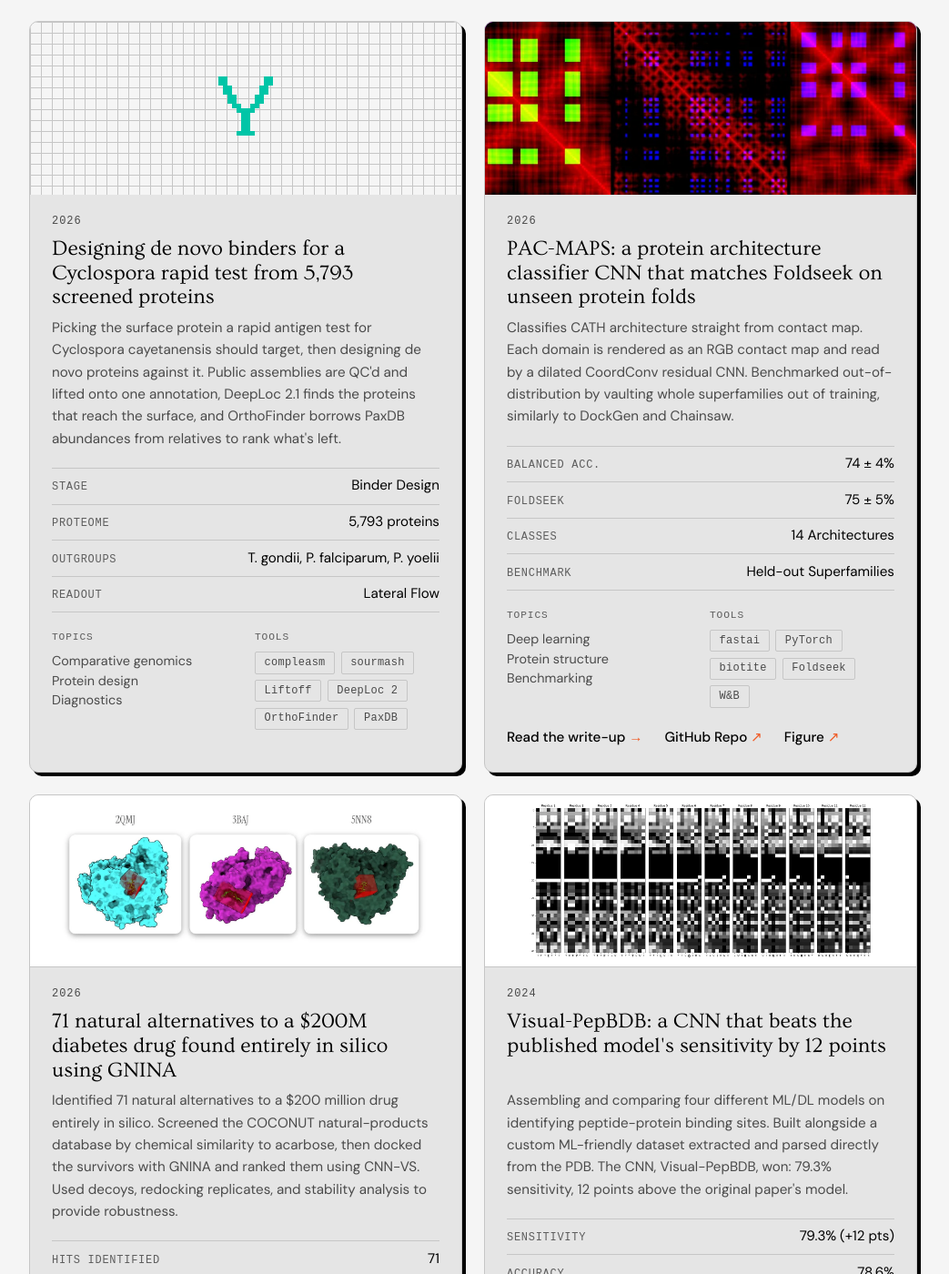
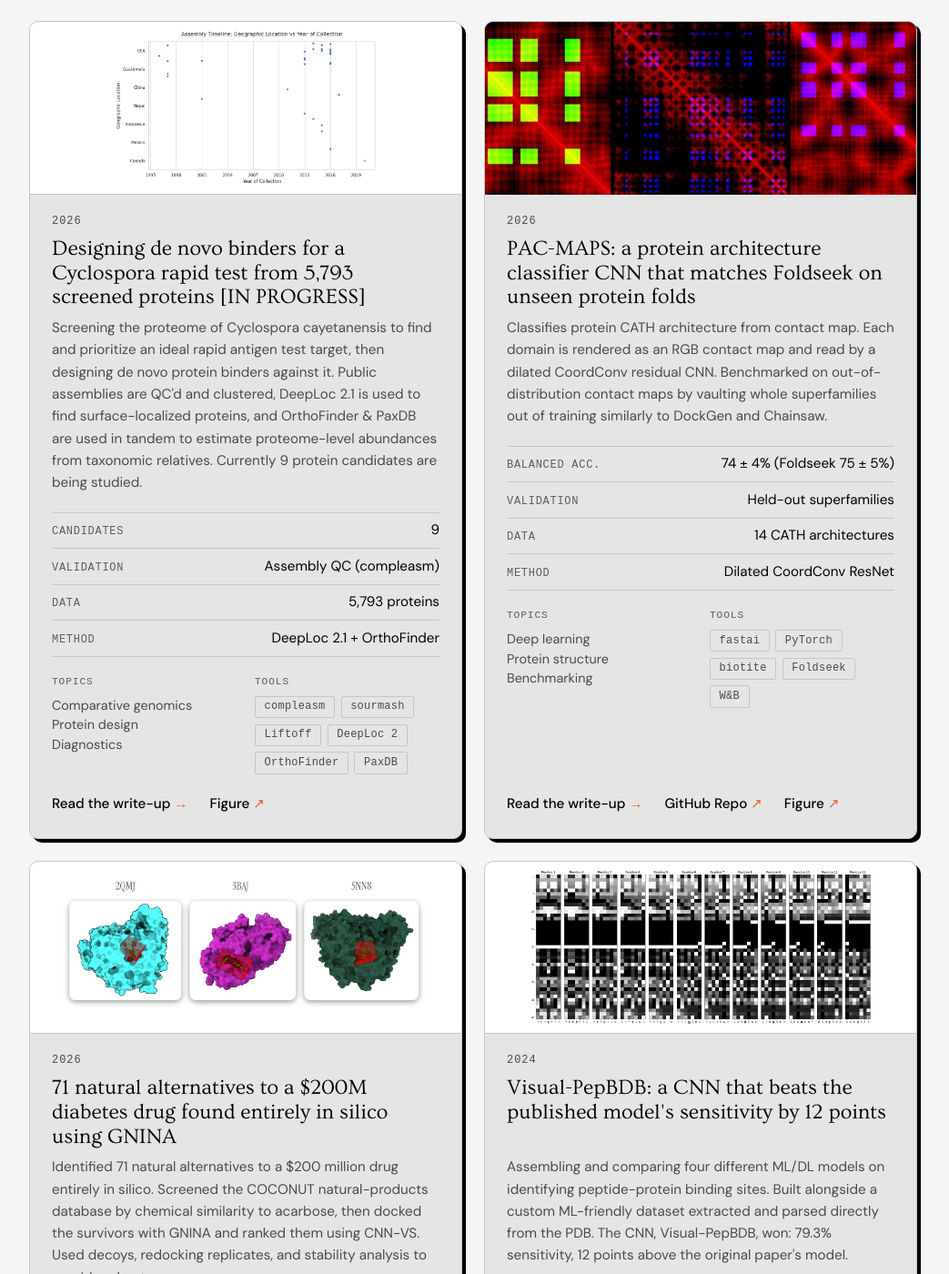
Before and after one commit to MurtoHilali/murtohilali.github.io, a Jekyll site: the page built from lab.html, in a window 1280 px wide and 1400 px high, scrolled down 443 px. Shown: the whole window at 91% size, without its empty margins (120-1163 px from the left). Built offline with Jekyll 4.4.1, drawn with Linux system fonts in a browser that asks for light colours; some web fonts are replaced; some of the changed text lies outside the part shown.

Commit message:
Give project specs fixed slots per track, and link the Cyclospora write-up
Murto's edits: specs now follow a fixed order per track (research takes
<metric>, Validation, Data, Method; tools Input, Method, Output; side
Status, Build, Core), with the schema at the top of the file describing
the slots and the value conventions. Two Validation values are still
TODO.

Alongside that, the Cyclospora project now points at the new write-up and
carries the figure its TODO was waiting on: the assembly timeline as the
card image, the DeepLoc extracellular histogram as the Lab figure.

Co-Authored-By: Claude Opus 5 <noreply@anthropic.com>

```diff
--- a/_data/projects.yml
+++ b/_data/projects.yml
@@ -20,7 +20,17 @@
 #                   there is no `result`
 #   details         the Lab's expanded paragraph
 #   stack           list of tools, shown as chips
-#   specs           ordered list of { label, value }; cards show the first three
+#   specs           ordered list of { label, value }; cards show the first three,
+#                   the Lab shows all. Each track has fixed slots, in this order:
+#                     research  <metric> | Validation | Data | Method
+#                     tools     Input | Method | Output
+#                     side      Status | Build | Core
+#                   Only the first research label changes: it is the metric name.
+#                   Values: sentence case except proper nouns; units go in the
+#                   value; comparisons as "(+12 pts vs. published)"; ± only where
+#                   measured. The first research value must agree with
+#                   result.metric. No "Stage" or tool lists here: status and
+#                   stack already show them. Check with scripts/check_specs.py
 #   links           { label, url } for external links, or { label, post: <slug> }
 #                   for a post on this site
 #   post            slug of the main write-up, if there is one. Rendered first,
@@ -40,7 +50,7 @@
 
 - id: cyclospora-rat
   title: Cyclospora RAT Binders
-  headline: "Designing de novo binders for a Cyclospora rapid test from 5,793 screened proteins"
+  headline: "Designing de novo binders for a Cyclospora rapid test from 5,793 screened proteins [IN PROGRESS]"
   date: "2026-10"
   status: active
   track: research
@@ -50,26 +60,32 @@
   featured_order: 1
   summary: Designing protein biosensors for a Cyclospora rapid antigen test.
   result:
-    metric: 5,793 proteins screened
-    note: for surface exposure, then ranked by abundance borrowed from relatives
+    metric: 9 candidates
+    note: from 5,793 proteins screened for surface exposure and ranked by abundance borrowed from relatives; binder design next
   details: >-
-    Picking the surface protein a rapid antigen test for Cyclospora
-    cayetanensis should target, then designing de novo proteins against it.
-    Public assemblies are QC'd and lifted onto one annotation, DeepLoc 2.1
-    finds the proteins that reach the surface, and OrthoFinder borrows PaxDB
-    abundances from relatives to rank what's left.
+    Screening the proteome of Cyclospora cayetanensis to find and prioritize an ideal rapid antigen
+    test target, then designing de novo protein binders against it. Public assemblies are QC'd
+    and clustered, DeepLoc 2.1 is used to find surface-localized proteins, and OrthoFinder & PaxDB
+    are used in tandem to estimate proteome-level abundances from taxonomic relatives. Currently 9
+    protein candidates are being studied.
   stack: [compleasm, sourmash, Liftoff, DeepLoc 2, OrthoFinder, PaxDB]
   specs:
-    - { label: Stage, value: Binder Design }
-    - { label: Proteome, value: "5,793 proteins" }
-    - { label: Outgroups, value: "T. gondii, P. falciparum, P. yoelii" }
-    - { label: Readout, value: Lateral Flow }
+    - { label: Candidates, value: "9" }
+    - { label: Validation, value: Assembly QC (compleasm) }
+    - { label: Data, value: "5,793 proteins" }
+    - { label: Method, value: DeepLoc 2.1 + OrthoFinder }
   links: []
-  post: null
-  thumb: null
-  thumb_alt: null
-  figure: null       # TODO(murto): a figure once there are results to show
-  figure_alt: null
+  post: cyclospora-rat-binders
+  thumb: /img/projects/cyclospora-assembly-timeline.webp
+  thumb_alt: "Scatter plot of Cyclospora cayetanensis assemblies by collection year and country, from 1995 to 2020"
+  thumb_width: 984
+  thumb_height: 584
+  thumb_fit: contain
+  figure: /img/articles/cyclospora-rat-binders/extracellular-predictions.webp
+  figure_alt: "Histogram of DeepLoc 2.1 extracellular scores for the proteome, falling steeply from zero, with a dashed threshold line at 0.7"
+  figure_width: 580
+  figure_height: 455
+  figure_caption: DeepLoc 2.1 extracellular scores
   color: "#00c5a7"
   ascii: scan
   icon: antibody
@@ -89,16 +105,16 @@
     metric: 74% balanced accuracy
     note: across 14 CATH architectures on held-out superfamilies, level with Foldseek
   details: >-
-    Classifies CATH architecture straight from contact map. Each domain is
+    Classifies protein CATH architecture from contact map. Each domain is
     rendered as an RGB contact map and read by a dilated CoordConv residual CNN.
-    Benchmarked out-of-distribution by vaulting whole superfamilies out of training,
-    similarly to DockGen and Chainsaw.
+    Benchmarked on out-of-distribution contact maps by vaulting whole superfamilies
+    out of training similarly to DockGen and Chainsaw.
   stack: [fastai, PyTorch, biotite, Foldseek, W&B]
   specs:
-    - { label: Balanced Acc., value: "74 ± 4%" }
-    - { label: Foldseek, value: "75 ± 5%" }
-    - { label: Classes, value: 14 Architectures }
-    - { label: Benchmark, value: Held-out Superfamilies }
+    - { label: Balanced acc., value: "74 ± 4% (Foldseek 75 ± 5%)" }
+    - { label: Validation, value: Held-out superfamilies }
+    - { label: Data, value: 14 CATH architectures }
+    - { label: Method, value: Dilated CoordConv ResNet }
   links:
     - { label: GitHub Repo, url: "https://github.com/MurtoHilali/pac-maps" }
   post: pac-maps
@@ -138,10 +154,10 @@
     to provide robustness.
   stack: [GNINA, RDKit, OpenBabel, ChimeraX]
   specs:
-    - { label: Hits Identified, value: "71" }
-    - { label: Target, value: A-Glucosidase }
-    - { label: Scoring, value: CNN-VS }
-    - { label: Library, value: COCONUT }
+    - { label: Hits, value: "71" }
+    - { label: Validation, value: Decoys + redocking }
+    - { label: Data, value: "~10k COCONUT × 3 targets" }
+    - { label: Method, value: GNINA CNN-VS }
   links:
     - { label: GitHub Repo, url: "https://github.com/MurtoHilali/Acarbose-Alternative-Drug-Discovery" }
     - { label: Pipeline Post, post: acarbose-alternative-drug-discovery }
@@ -182,10 +198,10 @@
     79.3% sensitivity, 12 points above the original paper's model.
   stack: [TensorFlow, Scikit-Learn, Pandas]
   specs:
-    - { label: Sensitivity, value: "79.3% (+12 pts)" }
-    - { label: Accuracy, value: "78.6%" }
-    - { label: Models, value: "RF, SVM, CNN, MLP" }
-    - { label: Dataset, value: PepBDB-Derived }
+    - { label: Sensitivity, value: "79.3% (+12 pts vs. published)" }
+    - { label: Validation, value: TODO }   # TODO(murto): test split or CV design
+    - { label: Data, value: PepBDB-derived }
+    - { label: Method, value: "CNN (vs. RF, SVM, MLP)" }
   links:
     - { label: PepBDB-ML Repo, url: "https://github.com/MurtoHilali/PepBDB-ML" }
     - { label: Visual-PepBDB Repo, url: "https://github.com/MurtoHilali/Visual-PepBDB" }
@@ -224,14 +240,15 @@
     note: predicting PPI disruption, from 47,000+ AlphaFold-Multimer jobs
   details: >-
     Utilized over 47,000 SLURM jobs to generate AlphaFold-Multimer predictions
-    for wild-type and mutant protein complexes. Structural features were
+    for wild-type and mutant protein complexes. Structural and sequence features were
     extracted to train an XGBoost classifier, achieving a 91% AUC for
     predicting PPI disruption.
   stack: [AlphaFold-M, XGBoost, Bash]
   specs:
-    - { label: AUC, value: "0.91" }
-    - { label: Jobs Run, value: "47,000+" }
-    - { label: Target, value: Missense Variants }
+    - { label: AUC, value: "0.91 (micro-average)" }
+    - { label: Validation, value: TODO }   # TODO(murto): held-out set or CV design
+    - { label: Data, value: "47,000+ AF-M runs" }
+    - { label: Method, value: XGBoost (structure + sequence) }
   links:
     - { label: Read Write-up, post: xgboost-ppi }
     - { label: "Related: Nature Genetics paper", url: "https://doi.org/10.1038/s41588-024-01686-x" }
@@ -274,9 +291,9 @@
     SickKids.
   stack: [Bash, ClinVar, PIONEER]
   specs:
-    - { label: Input, value: ClinVar Tables }
-    - { label: Filter, value: PIONEER PPI Sites }
-    - { label: Output, value: JSON Controls }
+    - { label: Input, value: ClinVar P/LP + B/LB }
+    - { label: Method, value: PIONEER interface filter }
+    - { label: Output, value: JSON controls }
   links:
     - { label: GitHub Repo, url: "https://github.com/MurtoHilali/vici" }
   post: vici
@@ -310,9 +327,9 @@
     interfaces, average PI-score features, and run a U-test between the two.
   stack: [Python, PyMOL, pandas, PI-score]
   specs:
-    - { label: Tools, value: 6 CLI Scripts }
-    - { label: Input, value: AF-M Complexes }
-    - { label: Test, value: Mann–Whitney U }
+    - { label: Input, value: AF-M complexes (WT + missense) }
+    - { label: Method, value: 6 interface-metric scripts }
+    - { label: Output, value: Mann–Whitney U tests }
   links:
     - { label: GitHub Repo, url: "https://github.com/MurtoHilali/damia" }
   post: damia
@@ -347,9 +364,9 @@
     step from editing work at a marketing agency.
   stack: [JavaScript, Moz API, GPT-4o]
   specs:
-    - { label: Scoring, value: Moz Domain Authority }
-    - { label: Build Time, value: Under a Day }
     - { label: Status, value: Live }
+    - { label: Build, value: Under a day }
+    - { label: Core, value: Moz Domain Authority }
   links:
     - { label: Live App, url: "https://hyperjudge.com" }
   post: hyperjudge
@@ -376,8 +393,9 @@
     released free to download and use. My first launch on Product Hunt.
   stack: []         # TODO(murto): tools used, if worth listing
   specs:
-    - { label: License, value: Free to Use }
-    - { label: Launch, value: Product Hunt }
+    - { label: Status, value: Launched on Product Hunt }
+    - { label: Build, value: Hand-drawn }   # TODO(murto): add a count, e.g. "<N> hand-drawn"
+    - { label: Core, value: Free to use }
   links:
     - { label: Product Hunt, url: "https://www.producthunt.com/posts/idiomics" }
   post: idiomics
```
